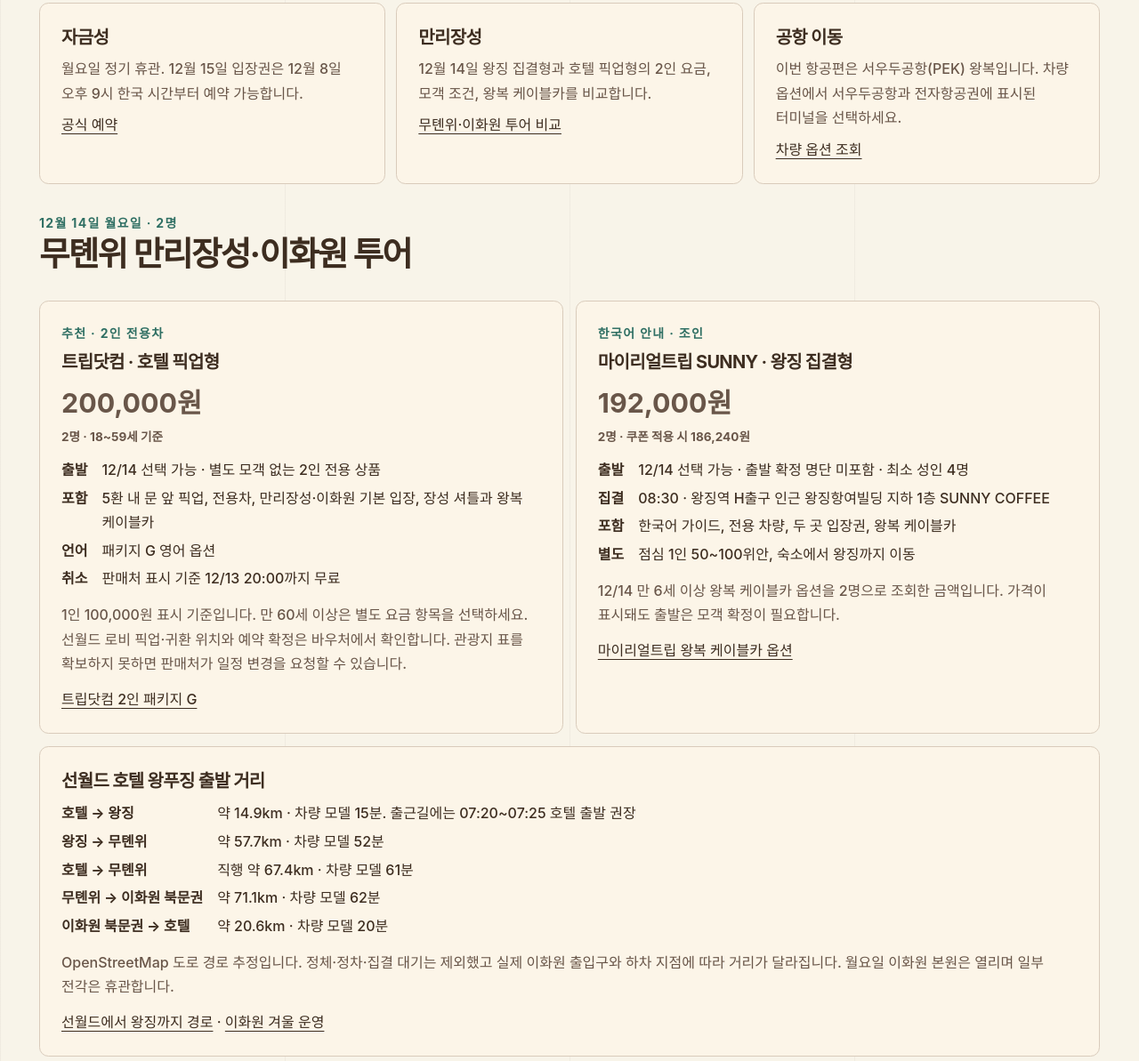
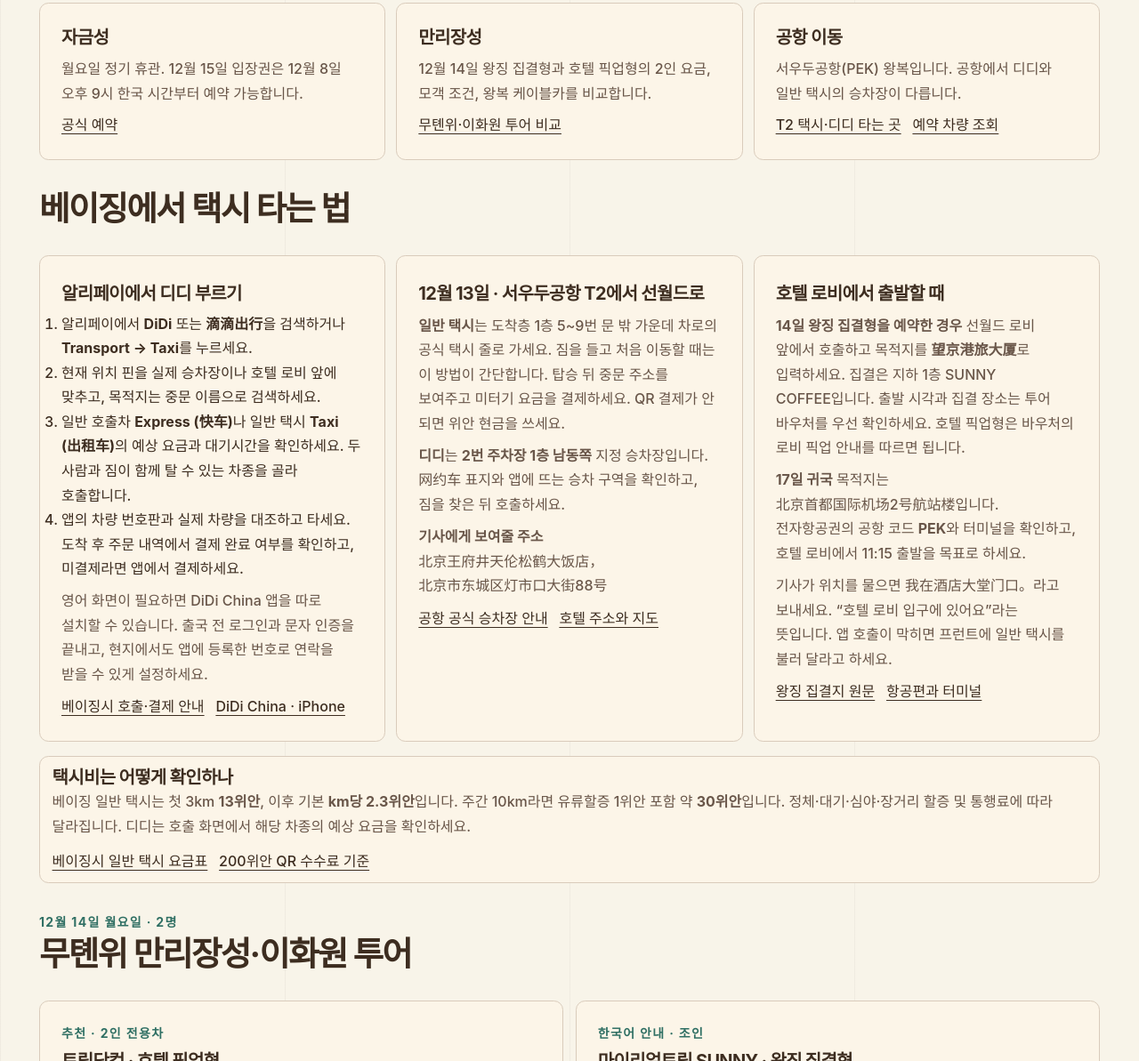
Before and after one commit to underthelights/travel_Beijing, a plain HTML site: page booking.html in a window 1280 px wide. Shown: the part 638-1831 px from the top of the page at 89% size. Drawn offline with nearby package versions, Linux system fonts and the light colour scheme; a web font is replaced by a local one.

Commit message:
Add Beijing taxi and airport pickup instructions

```diff
--- a/booking.html
+++ b/booking.html
@@ -16,7 +16,42 @@
 <main class="wrap"><div class="intro mobility-hero"><div class="cover-copy"><p class="kicker">BOOKING & TRANSPORT</p><h1>예약과 교통</h1><p class="lede">입장권, 근교 투어, 공항 이동을 확인합니다.</p></div><div class="wallet-stack" aria-hidden="true"><div class="physical-card easy"><span class="card-brand">OUTBOUND</span><strong class="card-name">왕징 집결</strong></div><div class="physical-card rail"><span class="card-brand">DECEMBER 2026</span><strong class="card-name">선월드 픽업</strong></div></div></div><section class="booking-grid" aria-label="예약 안내">
 <article><h3>자금성</h3><p>월요일 정기 휴관. 12월 15일 입장권은 12월 8일 오후 9시 한국 시간부터 예약 가능합니다.</p><a href="https://ticket.dpm.org.cn/">공식 예약</a></article>
 <article><h3>만리장성</h3><p>12월 14일 왕징 집결형과 호텔 픽업형의 2인 요금, 모객 조건, 왕복 케이블카를 비교합니다.</p><a href="#wall-tour">무톈위·이화원 투어 비교</a></article>
-<article><h3>공항 이동</h3><p>이번 항공편은 서우두공항(PEK) 왕복입니다. 차량 옵션에서 서우두공항과 전자항공권에 표시된 터미널을 선택하세요.</p><a href="https://kr.trip.com/things-to-do/detail/87393126">차량 옵션 조회</a></article>
+<article><h3>공항 이동</h3><p>서우두공항(PEK) 왕복입니다. 공항에서 디디와 일반 택시의 승차장이 다릅니다.</p><div class="app-links"><a href="#taxi-airport">T2 택시·디디 타는 곳</a><a href="https://kr.trip.com/things-to-do/detail/87393126">예약 차량 조회</a></div></article>
+</section>
+<section class="research-section" id="taxi-guide" aria-labelledby="taxi-guide-title">
+  <div class="section-head"><h2 id="taxi-guide-title">베이징에서 택시 타는 법</h2></div>
+  <div class="research-grid">
+    <article class="panel">
+      <h3>알리페이에서 디디 부르기</h3>
+      <ol>
+        <li>알리페이에서 <strong>DiDi</strong> 또는 <strong lang="zh-Hans">滴滴出行</strong>을 검색하거나 <strong>Transport → Taxi</strong>를 누르세요.</li>
+        <li>현재 위치 핀을 실제 승차장이나 호텔 로비 앞에 맞추고, 목적지는 중문 이름으로 검색하세요.</li>
+        <li>일반 호출차 <strong>Express (<span lang="zh-Hans">快车</span>)</strong>나 일반 택시 <strong>Taxi (<span lang="zh-Hans">出租车</span>)</strong>의 예상 요금과 대기시간을 확인하세요. 두 사람과 짐이 함께 탈 수 있는 차종을 골라 호출합니다.</li>
+        <li>앱의 차량 번호판과 실제 차량을 대조하고 타세요. 도착 후 주문 내역에서 결제 완료 여부를 확인하고, 미결제라면 앱에서 결제하세요.</li>
+      </ol>
+      <p>영어 화면이 필요하면 DiDi China 앱을 따로 설치할 수 있습니다. 출국 전 로그인과 문자 인증을 끝내고, 현지에서도 앱에 등록한 번호로 연락을 받을 수 있게 설정하세요.</p>
+      <div class="app-links"><a href="https://english.beijing.gov.cn/latest/specials/essentialtipsfornewarrivals/transportation/202408/t20240830_3785706.html">베이징시 호출·결제 안내</a><a href="https://apps.apple.com/kr/app/didi-china-ride-hailing/id554499054">DiDi China · iPhone</a></div>
+    </article>
+    <article class="panel" id="taxi-airport">
+      <h3>12월 13일 · 서우두공항 T2에서 선월드로</h3>
+      <p><strong>일반 택시</strong>는 도착층 1층 5~9번 문 밖 가운데 차로의 공식 택시 줄로 가세요. 짐을 들고 처음 이동할 때는 이 방법이 간단합니다. 탑승 뒤 중문 주소를 보여주고 미터기 요금을 결제하세요. QR 결제가 안 되면 위안 현금을 쓰세요.</p>
+      <p><strong>디디</strong>는 <strong>2번 주차장 1층 남동쪽</strong> 지정 승차장입니다. <span lang="zh-Hans">网约车</span> 표지와 앱에 뜨는 승차 구역을 확인하고, 짐을 찾은 뒤 호출하세요.</p>
+      <p><strong>기사에게 보여줄 주소</strong><br><span lang="zh-Hans">北京王府井天伦松鹤大饭店，北京市东城区灯市口大街88号</span></p>
+      <div class="app-links"><a href="https://www.bcia.com.cn/wljc.html">공항 공식 승차장 안내</a><a href="stay.html#confirmed-stay">호텔 주소와 지도</a></div>
+    </article>
+    <article class="panel" id="taxi-hotel">
+      <h3>호텔 로비에서 출발할 때</h3>
+      <p><strong>14일 왕징 집결형을 예약한 경우</strong> 선월드 로비 앞에서 호출하고 목적지를 <strong lang="zh-Hans">望京港旅大厦</strong>로 입력하세요. 집결은 지하 1층 SUNNY COFFEE입니다. 출발 시각과 집결 장소는 투어 바우처를 우선 확인하세요. 호텔 픽업형은 바우처의 로비 픽업 안내를 따르면 됩니다.</p>
+      <p><strong>17일 귀국</strong> 목적지는 <span lang="zh-Hans">北京首都国际机场2号航站楼</span>입니다. 전자항공권의 공항 코드 <strong>PEK</strong>와 터미널을 확인하고, 호텔 로비에서 11:15 출발을 목표로 하세요.</p>
+      <p>기사가 위치를 물으면 <span lang="zh-Hans">我在酒店大堂门口。</span>라고 보내세요. “호텔 로비 입구에 있어요”라는 뜻입니다. 앱 호출이 막히면 프런트에 일반 택시를 불러 달라고 하세요.</p>
+      <div class="app-links"><a href="https://www.myrealtrip.com/experiences/products/3886776">왕징 집결지 원문</a><a href="flights.html">항공편과 터미널</a></div>
+    </article>
+  </div>
+  <aside class="panel planner-route-note">
+    <h3>택시비는 어떻게 확인하나</h3>
+    <p>베이징 일반 택시는 첫 3km <strong>13위안</strong>, 이후 기본 <strong>km당 2.3위안</strong>입니다. 주간 10km라면 유류할증 1위안 포함 약 <strong>30위안</strong>입니다. 정체·대기·심야·장거리 할증 및 통행료에 따라 달라집니다. 디디는 호출 화면에서 해당 차종의 예상 요금을 확인하세요.</p>
+    <div class="app-links"><a href="https://www.beijing.gov.cn/gate/big5/www.beijing.gov.cn/fwcj/jiage/jtfw1/65c1e87411a82834a863962e.html">베이징시 일반 택시 요금표</a><a href="prep.html#payment-fees">200위안 QR 수수료 기준</a></div>
+  </aside>
 </section>
 <section class="research-section" id="wall-tour" aria-labelledby="tour-title">
 <div class="section-head"><div><p class="kicker">12월 14일 월요일 · 2명</p><h2 id="tour-title">무톈위 만리장성·이화원 투어</h2></div></div>
```
Also changed, not shown: day-13.html (+1 -1 lines), day-14.html (+1 -1 lines), day-17.html (+1 -1 lines), flights.html (+1 -1 lines), prep.html (+4 -3 lines).
